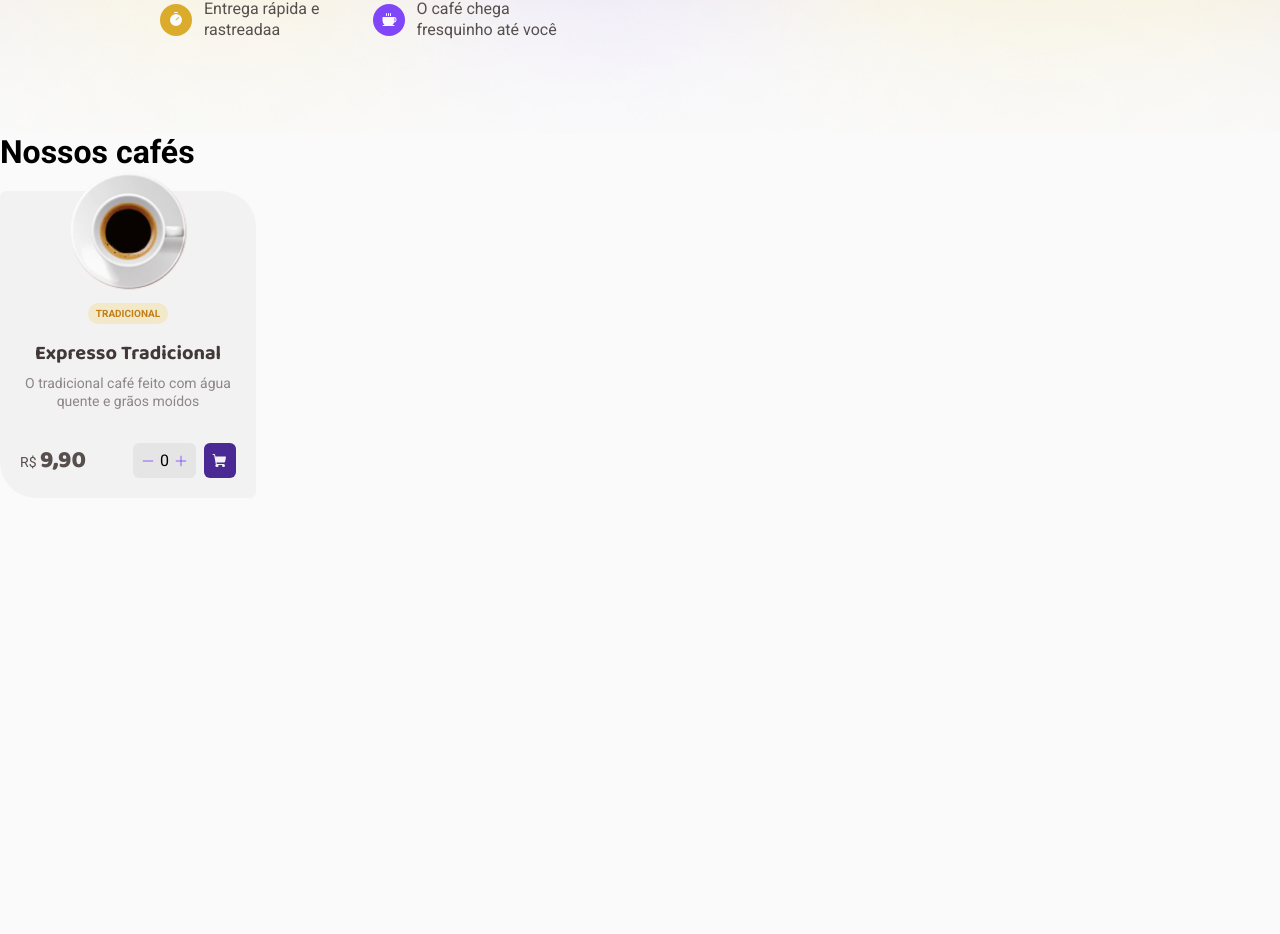
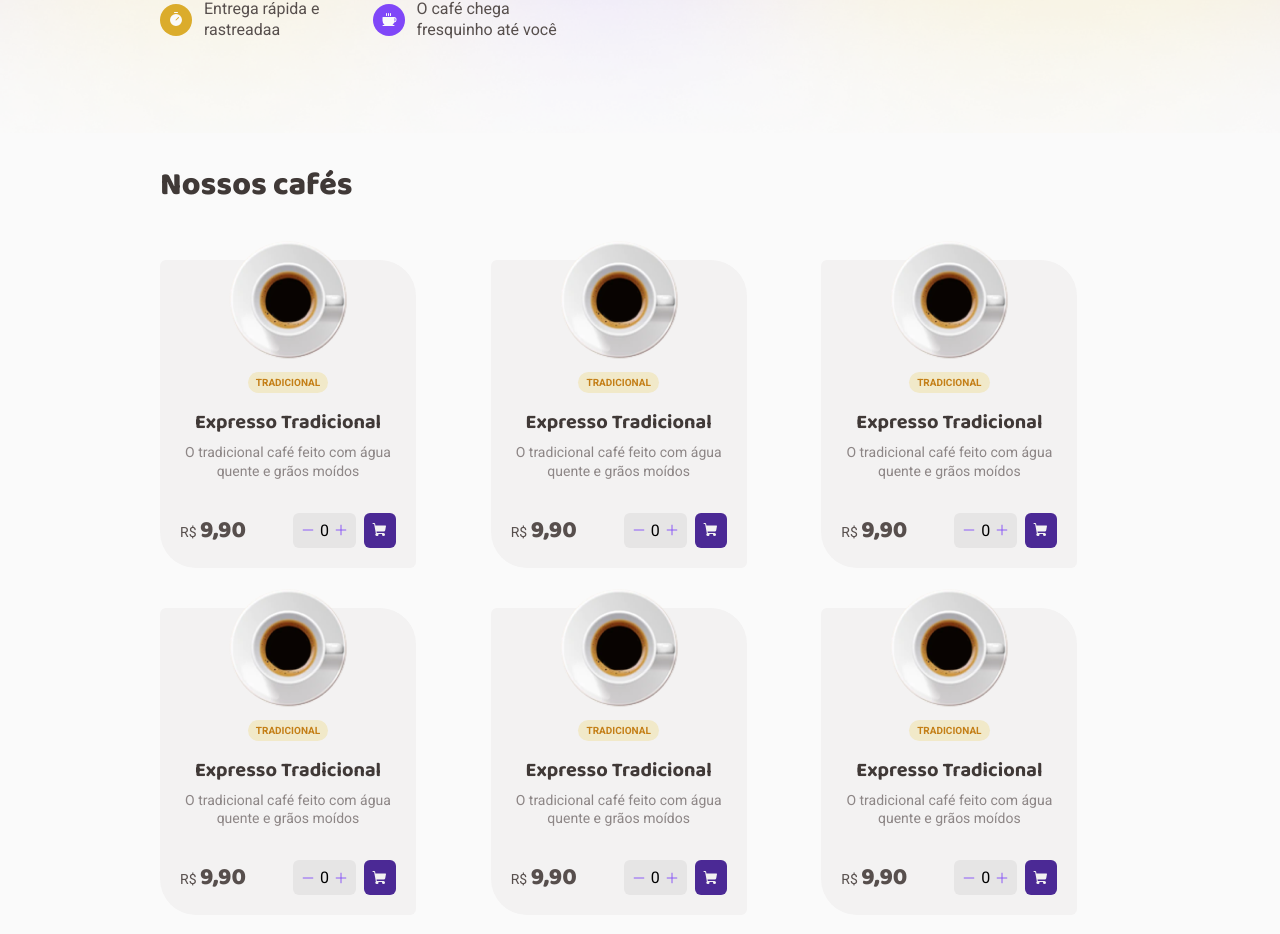
Before and after one commit to brunaporato/coffee-delivery, a React (Vite) app: page / in a window 1280 px wide. Shown: the part 650-1584 px from the top of the page. Before the commit the page ends 1148 px from the top, so only its background shows below. Built offline with nearby package versions, Linux system fonts and the light colour scheme.

Commit message:
layout home page

```diff
--- a/src/pages/Home/components/ProductCard/styles.ts
+++ b/src/pages/Home/components/ProductCard/styles.ts
@@ -8,7 +8,6 @@ export const ProductCardContainer = styled.div`
 
   width: 25.6rem;
   padding: 11.2rem 2rem 2rem;
-  margin-top: 2rem;
 
   position: relative;
 
--- a/src/pages/Home/index.tsx
+++ b/src/pages/Home/index.tsx
@@ -1,9 +1,39 @@
 import { BannerTop } from "./components/BannerTop";
-import { HomeContainer } from "./styles";
+import { HomeContainer, MenuContainer } from "./styles";
 import coffee from "../../assets/Coffee.png"
 import { ProductCard } from "./components/ProductCard";
 
 const products = [
+  {
+    name: 'Expresso Tradicional',
+    description: 'O tradicional café feito com água quente e grãos moídos',
+    image: coffee,
+    price: "9,90"
+  },
+  {
+    name: 'Expresso Tradicional',
+    description: 'O tradicional café feito com água quente e grãos moídos',
+    image: coffee,
+    price: "9,90"
+  },
+  {
+    name: 'Expresso Tradicional',
+    description: 'O tradicional café feito com água quente e grãos moídos',
+    image: coffee,
+    price: "9,90"
+  },
+  {
+    name: 'Expresso Tradicional',
+    description: 'O tradicional café feito com água quente e grãos moídos',
+    image: coffee,
+    price: "9,90"
+  },
+  {
+    name: 'Expresso Tradicional',
+    description: 'O tradicional café feito com água quente e grãos moídos',
+    image: coffee,
+    price: "9,90"
+  },
   {
     name: 'Expresso Tradicional',
     description: 'O tradicional café feito com água quente e grãos moídos',
@@ -17,7 +47,7 @@ export function Home() {
   return (
     <HomeContainer>
       <BannerTop />
-      <main>
+      <MenuContainer>
         <h1>Nossos cafés</h1>
         <div className="menu">
           {
@@ -32,7 +62,7 @@ export function Home() {
             })
           }
         </div>
-      </main>
+      </MenuContainer>
     </HomeContainer>
 
   )
--- a/src/pages/Home/styles.ts
+++ b/src/pages/Home/styles.ts
@@ -1,5 +1,28 @@
 import styled from "styled-components";
 
 export const HomeContainer = styled.div`
+  width: 100%;
+  padding-bottom: 2rem;
+`
 
+export const MenuContainer = styled.main`
+  display: flex;
+  flex-direction: column;
+  gap: 5.4rem;
+
+  padding: 3.2rem 16rem 16rem;
+
+  h1 {
+    color: ${(props) => props.theme["base-subtitle"]};
+    font-family: 'Baloo 2', sans-serif;
+    font-size: 3.2rem;
+    font-weight: 800;
+    line-height: 130%;
+  }
+
+  .menu {
+    display: grid;
+    grid-gap: 4rem 3.2rem;
+    grid-template-columns: repeat(auto-fit, minmax(25rem, 1fr));
+  }
 `
```
